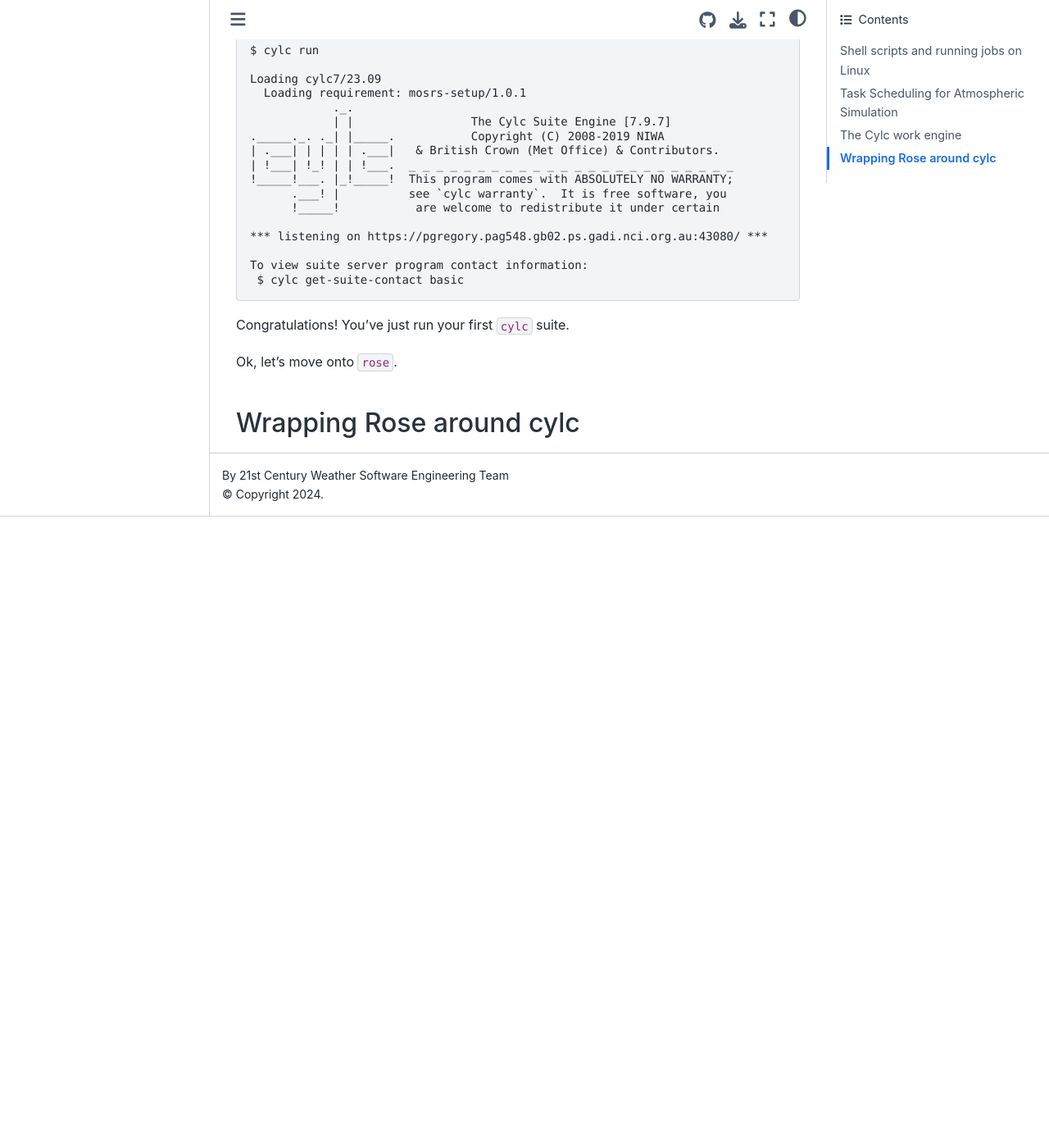
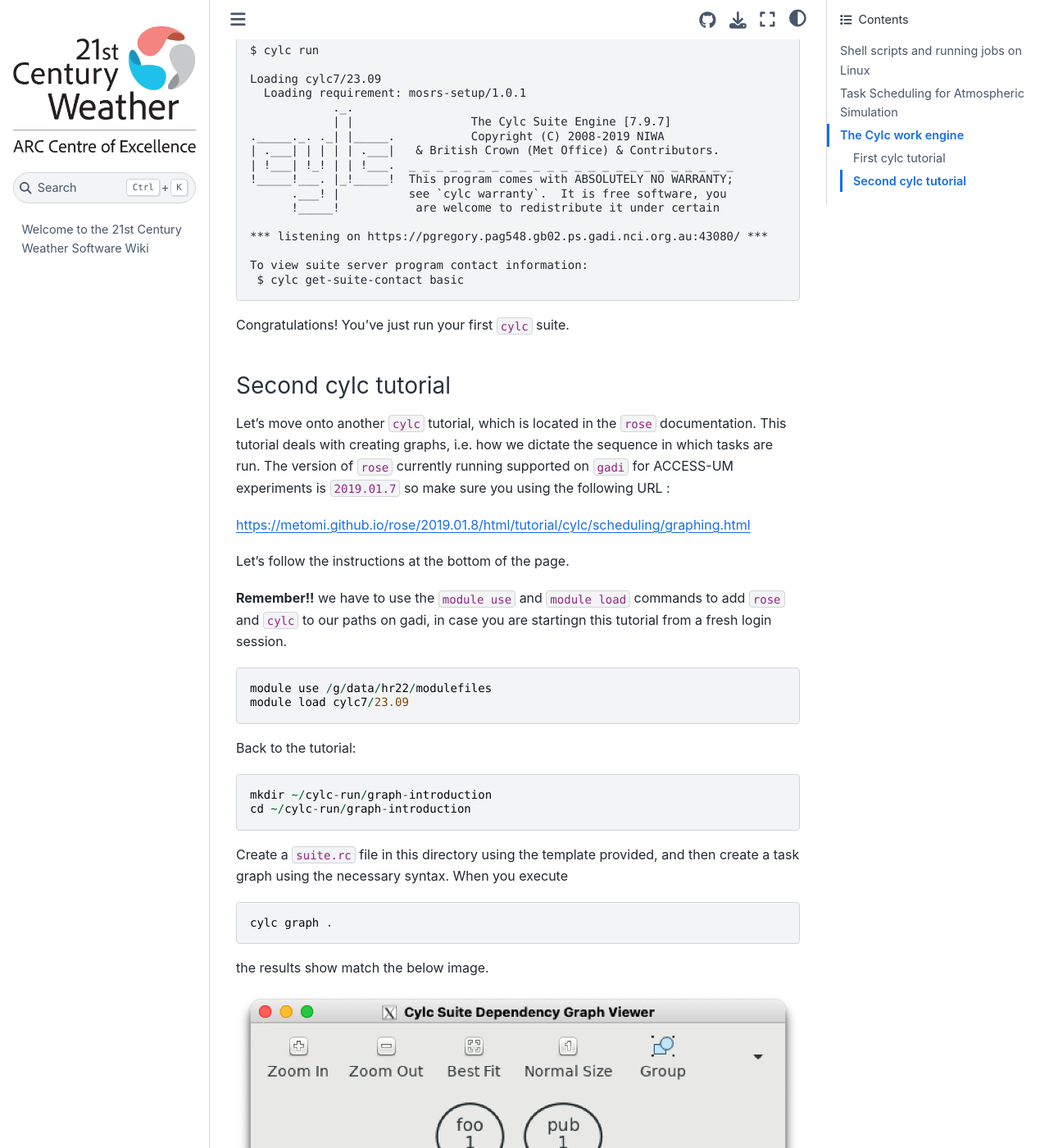
Before and after one commit to 21centuryweather/21st-Century-Weather-Software-Wiki, a Jupyter Book: the page built from rose-cylc/rose-cylc-intro.md, in a window 1280 px wide and 1400 px high, scrolled down 4061 px. Shown: the whole window at 82% size. Built offline with Jupyter Book 1.0.4 settings and Sphinx 7.4.7 and the Sphinx Book theme 1.1.4, drawn with Linux system fonts in a browser that asks for light colours; before the commit the page ends 4691 px from its top, so only the background shows below that; some of the changed text lies outside the part shown.

Commit message:
UPDATES : Added image

````diff
--- a/rose-cylc/rose-cylc-intro.md
+++ b/rose-cylc/rose-cylc-intro.md
@@ -64,7 +64,7 @@
 
 Note the `gadi` is still using an earlier version of `cylc` (7.9.3) so make sure
 
-### Cylc tutorial ###
+### First cylc tutorial ###
 
 Let's run through the tutorial here:
 
@@ -129,6 +129,33 @@
 ```
 Congratulations! You've just run your first `cylc` suite.
 
-Ok, let's move onto `rose`.
+### Second cylc tutorial ###
 
-## Wrapping Rose around cylc
+Let's move onto another `cylc` tutorial, which is located in the `rose` documentation. This tutorial deals with creating graphs, i.e. how we dictate the sequence in which tasks are run. The version of `rose` currently running supported on `gadi` for ACCESS-UM experiments is `2019.01.7` so make sure you using the following URL :
+
+https://metomi.github.io/rose/2019.01.8/html/tutorial/cylc/scheduling/graphing.html
+
+Let's follow the instructions at the bottom of the page.
+
+**Remember!!** we have to use the `module use` and `module load` commands to add `rose` and `cylc` to our paths on gadi, in case you are startingn this tutorial from a fresh login session.
+```
+module use /g/data/hr22/modulefiles
+module load cylc7/23.09
+```
+
+Back to the tutorial:
+```
+mkdir ~/cylc-run/graph-introduction
+cd ~/cylc-run/graph-introduction
+```
+Create a `suite.rc` file in this directory using the template provided, and then create a task graph using the necessary syntax. When you execute
+```
+cylc graph .
+```
+the results show match the below image.
+
+![Simple cylc graph](images/cylc-graph-tutorial.png)
+
+https://metomi.github.io/rose/2019.01.8/html/tutorial/rose/applications.html
+
+What is the link wit
````
